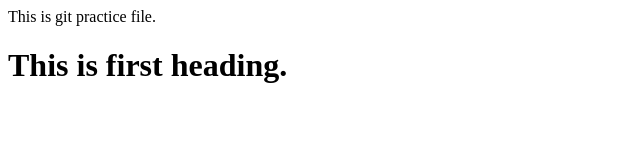
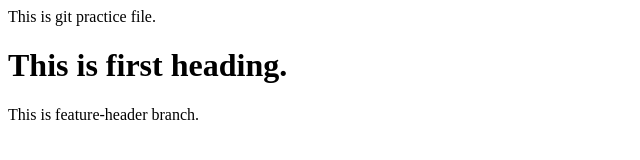
Before and after one commit to rida453/git-practice1, a plain HTML site: page index.html in a window 1280 px wide. Shown: the whole page, without its empty margins (0-640 px from the left). Drawn offline with Linux system fonts and the light colour scheme.

Commit message:
new branch added

```diff
--- a/index.html
+++ b/index.html
@@ -1,2 +1,3 @@
 <p> This is git practice file. </p>
 <h1> This is first heading.</h1>
+<p>This is feature-header branch.</p>
```
